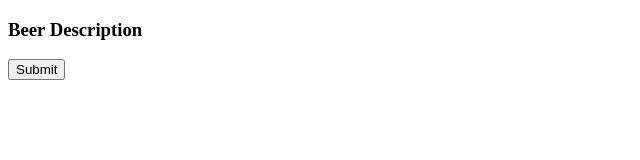
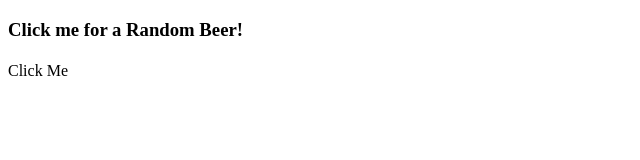
Before and after one commit to Misbehavings/Spa-Project-phase-1, a plain HTML site: page index.html in a window 1280 px wide. Shown: the whole page, without its empty margins (0-640 px from the left). Drawn offline with Linux system fonts and the light colour scheme; no server answers.

Commit message:
added Click Me and another element tagline

```diff
--- a/index.html
+++ b/index.html
@@ -4,17 +4,21 @@
     <meta charset="UTF-8">
     <meta http-equiv="X-UA-Compatible" content="IE=edge">
     <meta name="viewport" content="width=device-width, initial-scale=1.0">
+    <title>Random Beer Generator</title>
     <link rel="stylesheet" href="style.css"></link>
-    <script src="javascript.js" charset="utf-8"></script>
-    <title>Beer Description</title>
+    <script src="javascript.js"></script>
 </head>
 <body>
 
     <div class="container">
-        <h3 class="single-beer">Beer Description</h3>
-        <button>Submit</button>
-        <p class="description"></p>
+        <h3 class="random-beer">Click me for a Random Beer!</h3>
+        <h4 class="tag-line"></h4>
+        <div class="beer-button">
+            <a>
+            Click Me
+            </a>
     </div>
+    <p class="description"></p>
 
 </body>
 </html>
```
